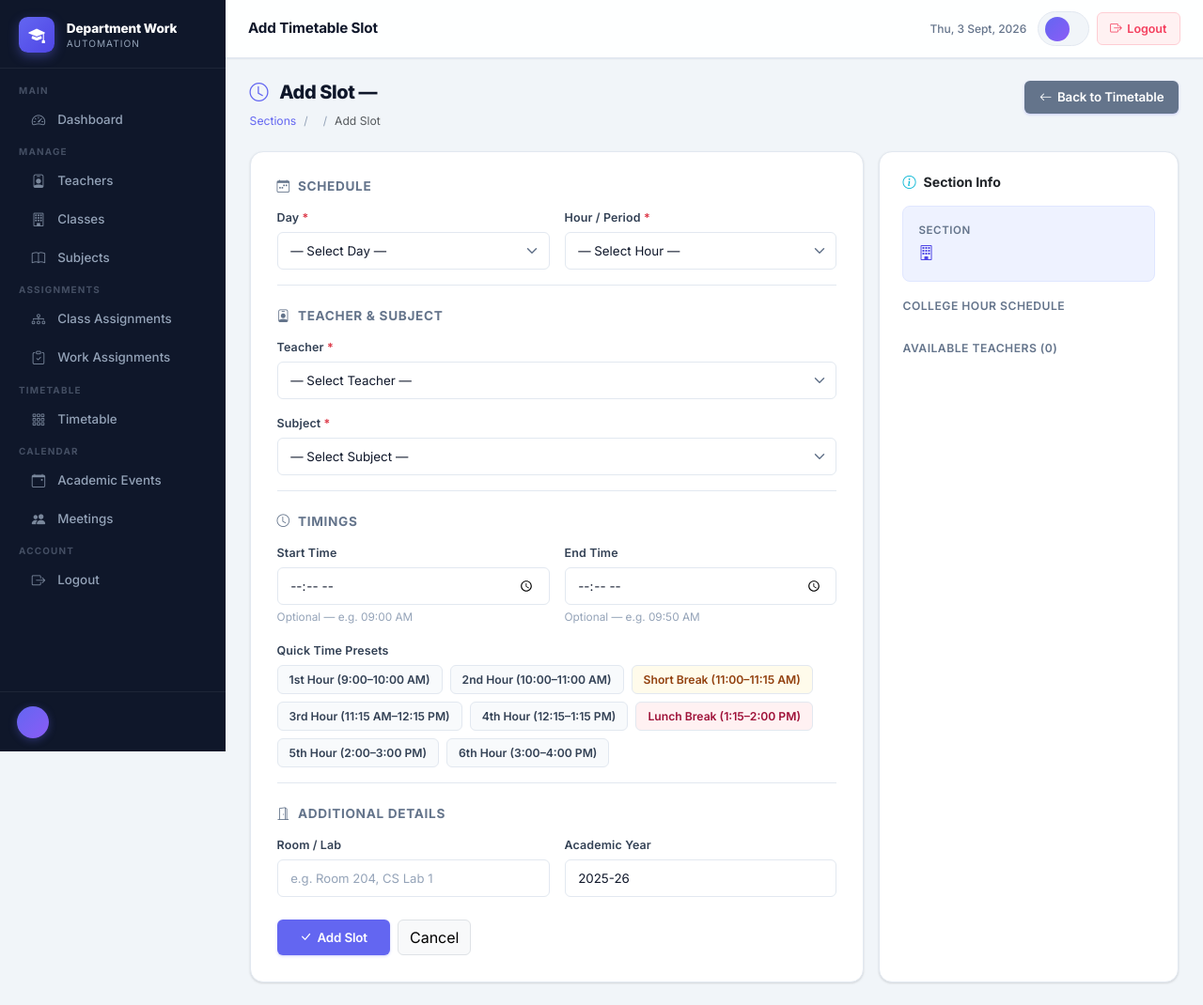
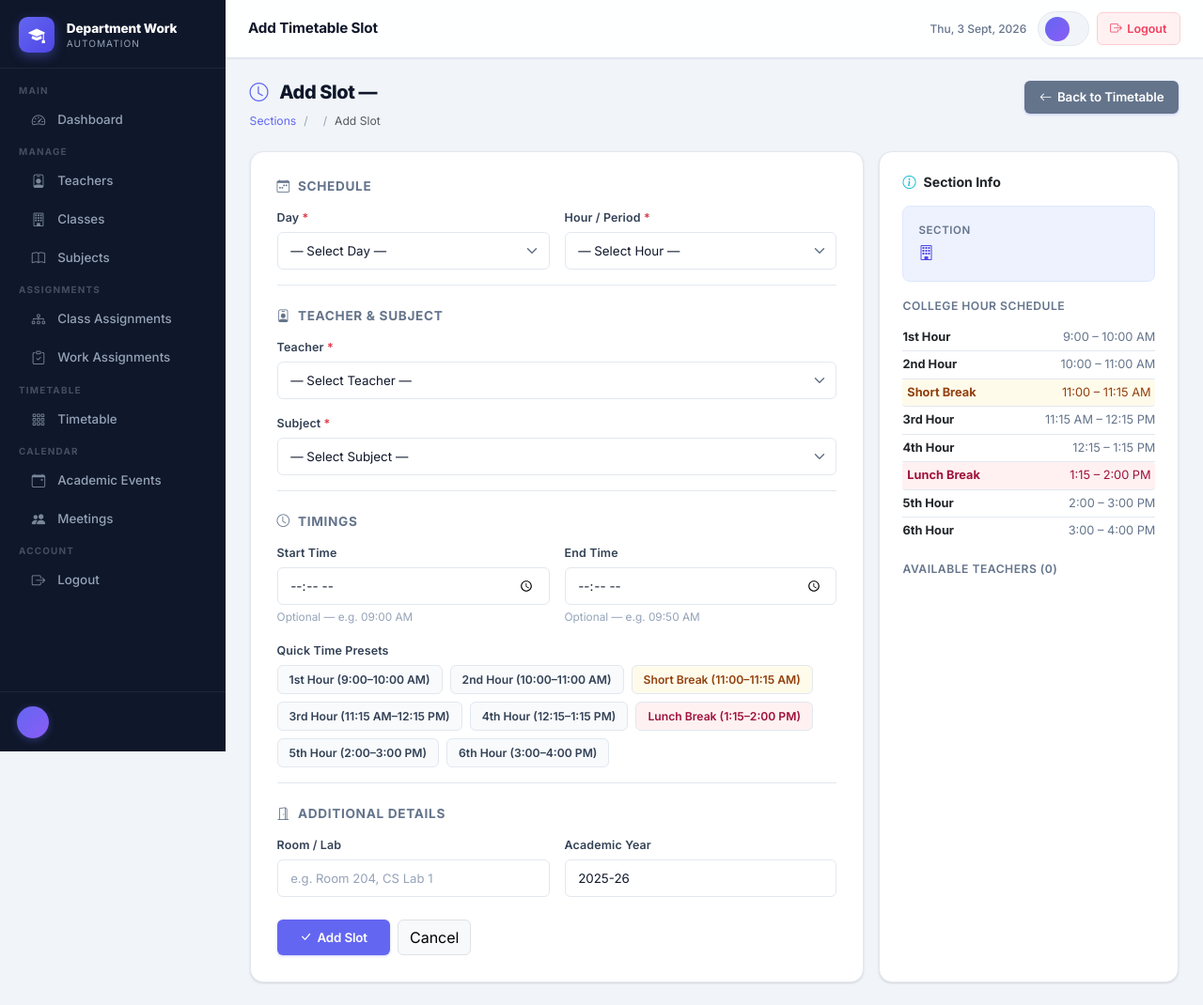
Before and after one commit to balakrishnabalakrishna577-sudo/Attendance, a Django app: template attendance/templates/attendance/hod/timetable_slot_form.html in a window 1280 px wide. Shown: the whole page at 94% size. Run offline with Django 5.2, Linux system fonts and the light colour scheme; the template is opened without the code that fills it, so the values that code supplies are empty.

Commit message:
Fix info panel: show 12-hour time labels (9AM-4PM) instead of 24h format

```diff
--- a/attendance/templates/attendance/hod/timetable_slot_form.html
+++ b/attendance/templates/attendance/hod/timetable_slot_form.html
@@ -223,19 +223,23 @@
         {% endif %}
       </div>
 
-      <!-- Typical schedule reference -->
+      <!-- College hour schedule reference -->
       <div class="mb-3">
         <div style="font-size:.76rem;font-weight:600;color:var(--text-3);
                     text-transform:uppercase;letter-spacing:.04em;margin-bottom:.6rem;">
           College Hour Schedule
         </div>
-        {% for label, start, end in time_presets %}
-        <div class="d-flex justify-content-between align-items-center py-1"
-             style="border-bottom:1px solid var(--border);font-size:.8rem;">
-          <span class="fw-700">{{ label }}</span>
-          <span style="color:var(--text-3);">{{ start }} – {{ end }}</span>
-        </div>
-        {% endfor %}
+        {% with schedule="1st Hour|9:00–10:00 AM,2nd Hour|10:00–11:00 AM,Short Break|11:00–11:15 AM,3rd Hour|11:15 AM–12:15 PM,4th Hour|12:15–1:15 PM,Lunch Break|1:15–2:00 PM,5th Hour|2:00–3:00 PM,6th Hour|3:00–4:00 PM" %}
+        {% for item in schedule|slice:":0" %}{% endfor %}
+        {% endwith %}
+        <div class="d-flex justify-content-between py-1" style="border-bottom:1px solid var(--border);font-size:.8rem;"><span class="fw-700">1st Hour</span><span style="color:var(--text-3);">9:00 – 10:00 AM</span></div>
+        <div class="d-flex justify-content-between py-1" style="border-bottom:1px solid var(--border);font-size:.8rem;"><span class="fw-700">2nd Hour</span><span style="color:var(--text-3);">10:00 – 11:00 AM</span></div>
+        <div class="d-flex justify-content-between py-1" style="border-bottom:1px solid var(--border);font-size:.8rem;background:var(--amber-50);padding-left:.3rem;padding-right:.3rem;border-radius:.25rem;"><span class="fw-700" style="color:#92400e;">Short Break</span><span style="color:#92400e;">11:00 – 11:15 AM</span></div>
+        <div class="d-flex justify-content-between py-1" style="border-bottom:1px solid var(--border);font-size:.8rem;"><span class="fw-700">3rd Hour</span><span style="color:var(--text-3);">11:15 AM – 12:15 PM</span></div>
+        <div class="d-flex justify-content-between py-1" style="border-bottom:1px solid var(--border);font-size:.8rem;"><span class="fw-700">4th Hour</span><span style="color:var(--text-3);">12:15 – 1:15 PM</span></div>
+        <div class="d-flex justify-content-between py-1" style="border-bottom:1px solid var(--border);font-size:.8rem;background:var(--rose-50);padding-left:.3rem;padding-right:.3rem;border-radius:.25rem;"><span class="fw-700" style="color:#9f1239;">Lunch Break</span><span style="color:#9f1239;">1:15 – 2:00 PM</span></div>
+        <div class="d-flex justify-content-between py-1" style="border-bottom:1px solid var(--border);font-size:.8rem;"><span class="fw-700">5th Hour</span><span style="color:var(--text-3);">2:00 – 3:00 PM</span></div>
+        <div class="d-flex justify-content-between py-1" style="font-size:.8rem;"><span class="fw-700">6th Hour</span><span style="color:var(--text-3);">3:00 – 4:00 PM</span></div>
       </div>
 
       <!-- Teachers quick ref -->
```
